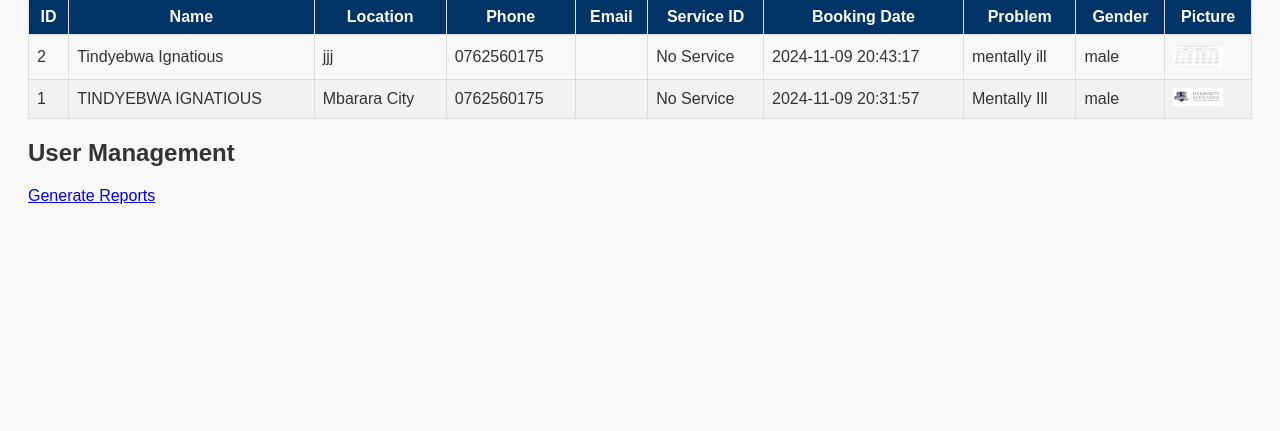
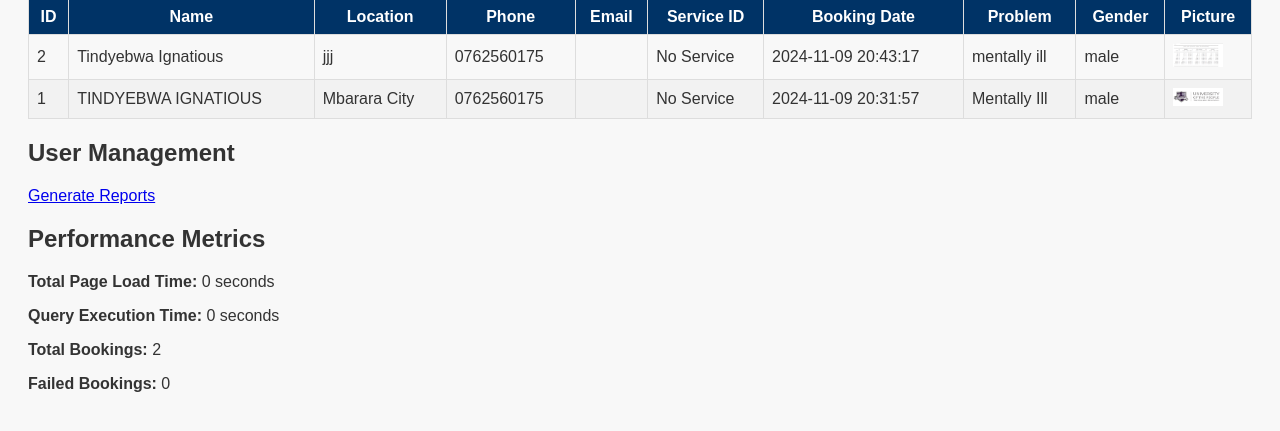
Before and after one commit to kamukamaosbertl/MENTAL-HEALTH-SYSTEM-GROUP-3, a PHP site: page /admin_dashboard.php in a window 1280 px wide. Shown: the part 154-585 px from the top of the page. Run offline with PHP 8.4, Linux system fonts and the light colour scheme; a user stored in the database is signed in; data comes from the database, SQL or seed files in the repository.

Commit message:
In this file, we  added structured logging and performance tracking to the admin dashboard for better monitoring and analysis.

```diff
--- a/admin_dashboard.php
+++ b/admin_dashboard.php
@@ -16,6 +16,10 @@ error_reporting(E_ALL);
 // Initialize an empty array to store booking data
 $booked_sessions = [];
 $error_message = '';
+$execution_times = [];
+$failed_bookings = 0;
+$total_bookings = 0;
+$start_time = microtime(true);  // Start measuring total page load time
 
 try {
     // Fetch all data directly from the bookings table
@@ -34,8 +38,14 @@ try {
         FROM bookings
         ORDER BY booking_date DESC";
 
-    // Execute the query
+    // Measure query execution time
+    $query_start_time = microtime(true);
     $booked_sessions_result = $conn->query($booked_sessions_query);
+    $query_end_time = microtime(true);
+
+    $query_execution_time = $query_end_time - $query_start_time;  // Query execution time
+
+    $execution_times['query'] = $query_execution_time;
 
     // Check if the query was successful
     if (!$booked_sessions_result) {
@@ -45,10 +55,24 @@ try {
     // Fetch all rows as an associative array
     $booked_sessions = $booked_sessions_result->fetch_all(MYSQLI_ASSOC);
 
+    // Count total bookings and failed bookings
+    $total_bookings = count($booked_sessions);
+    foreach ($booked_sessions as $session) {
+        if (empty($session['booking_id'])) {
+            $failed_bookings++;
+        }
+    }
+
 } catch (Exception $e) {
-    // Store the error message
+    // Store the error message and track failed query
     $error_message = "Error: " . $e->getMessage();
+    $failed_bookings++;
 }
+
+// Total execution time for the page
+$end_time = microtime(true);
+$total_execution_time = $end_time - $start_time;
+$execution_times['total'] = $total_execution_time;
 ?>
 
 <!DOCTYPE html>
@@ -120,6 +144,15 @@ try {
             <a href="generate_report.php">Generate Reports</a>
             <!-- Additional actions to interact with users can go here -->
         </section>
+
+        <!-- Display Performance Metrics -->
+        <section>
+            <h2>Performance Metrics</h2>
+            <p><strong>Total Page Load Time:</strong> <?php echo round($execution_times['total'], 4); ?> seconds</p>
+            <p><strong>Query Execution Time:</strong> <?php echo round($execution_times['query'], 4); ?> seconds</p>
+            <p><strong>Total Bookings:</strong> <?php echo $total_bookings; ?></p>
+            <p><strong>Failed Bookings:</strong> <?php echo $failed_bookings; ?></p>
+        </section>
     </main>
 </body>
 </html>
```
